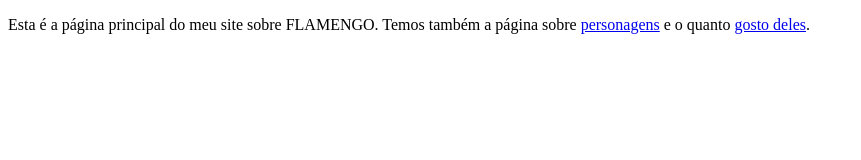
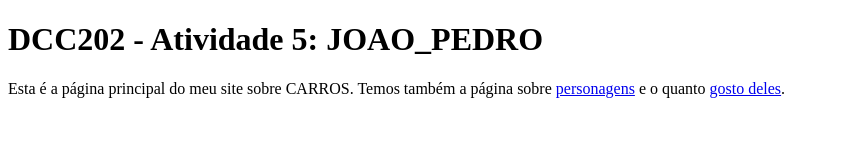
Before and after one commit to ufjf-dcc202/ufjf-dcc202-2023-3-a-atv5-JoaoPedro-Reis, a website: page index.html in a window 1280 px wide. Shown: the whole page, without its empty margins (0-861 px from the left). Drawn offline with Linux system fonts and the light colour scheme.

Commit message:
index finalizado

```diff
--- a/index.html
+++ b/index.html
@@ -7,7 +7,8 @@
 </head>
 <body>
     <main>
-        <p>Esta é a página principal do meu site sobre FLAMENGO. Temos também a página sobre <a href="personagens.html">personagens</a> e o quanto <a href="preferencias.html">gosto deles</a>.</p>
+        <h1>DCC202 - Atividade 5: JOAO_PEDRO</h1>
+        <p>Esta é a página principal do meu site sobre CARROS. Temos também a página sobre <a href="personagens.html">personagens</a> e o quanto <a href="preferencias.html">gosto deles</a>.</p>
     </main>
 
 </body>
```
